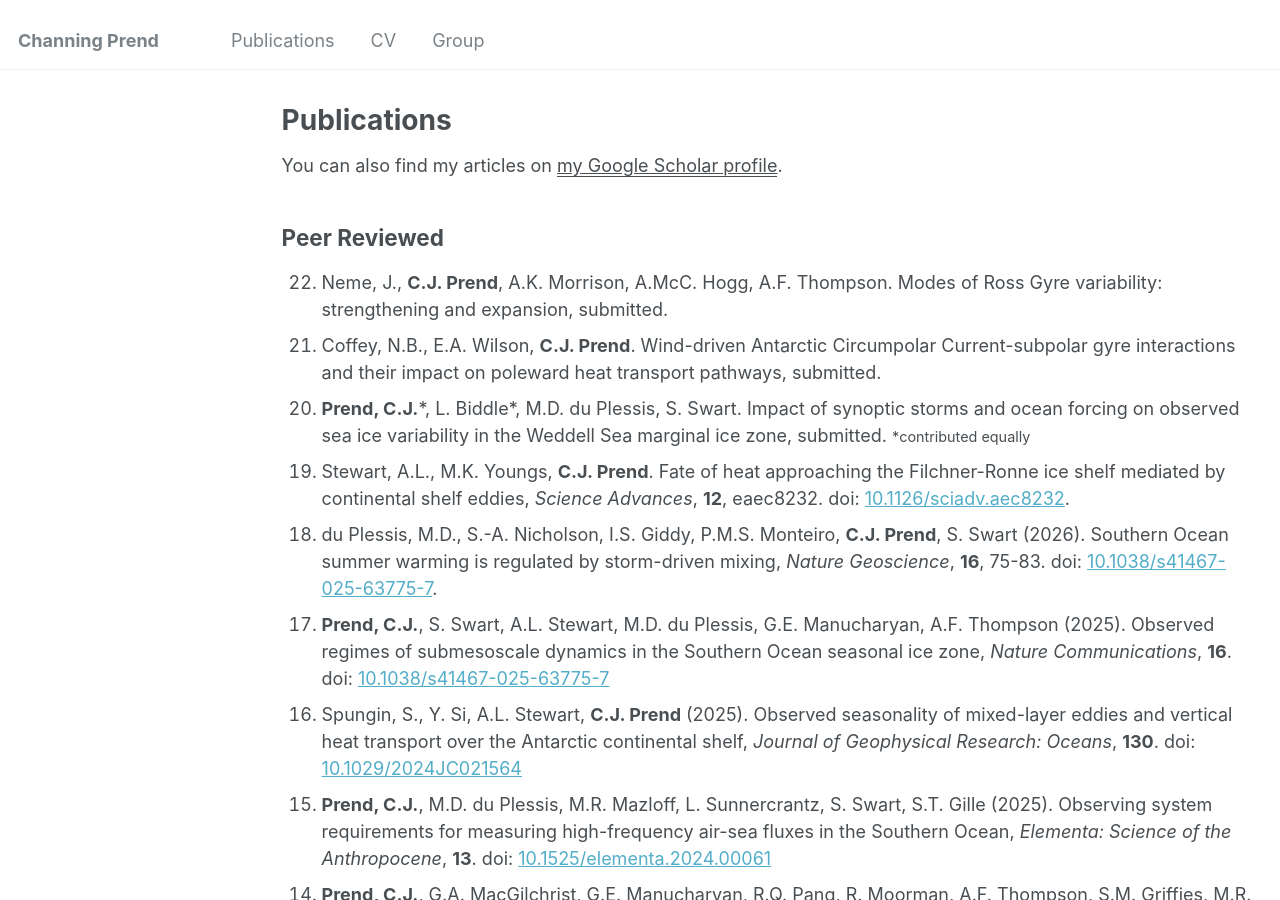
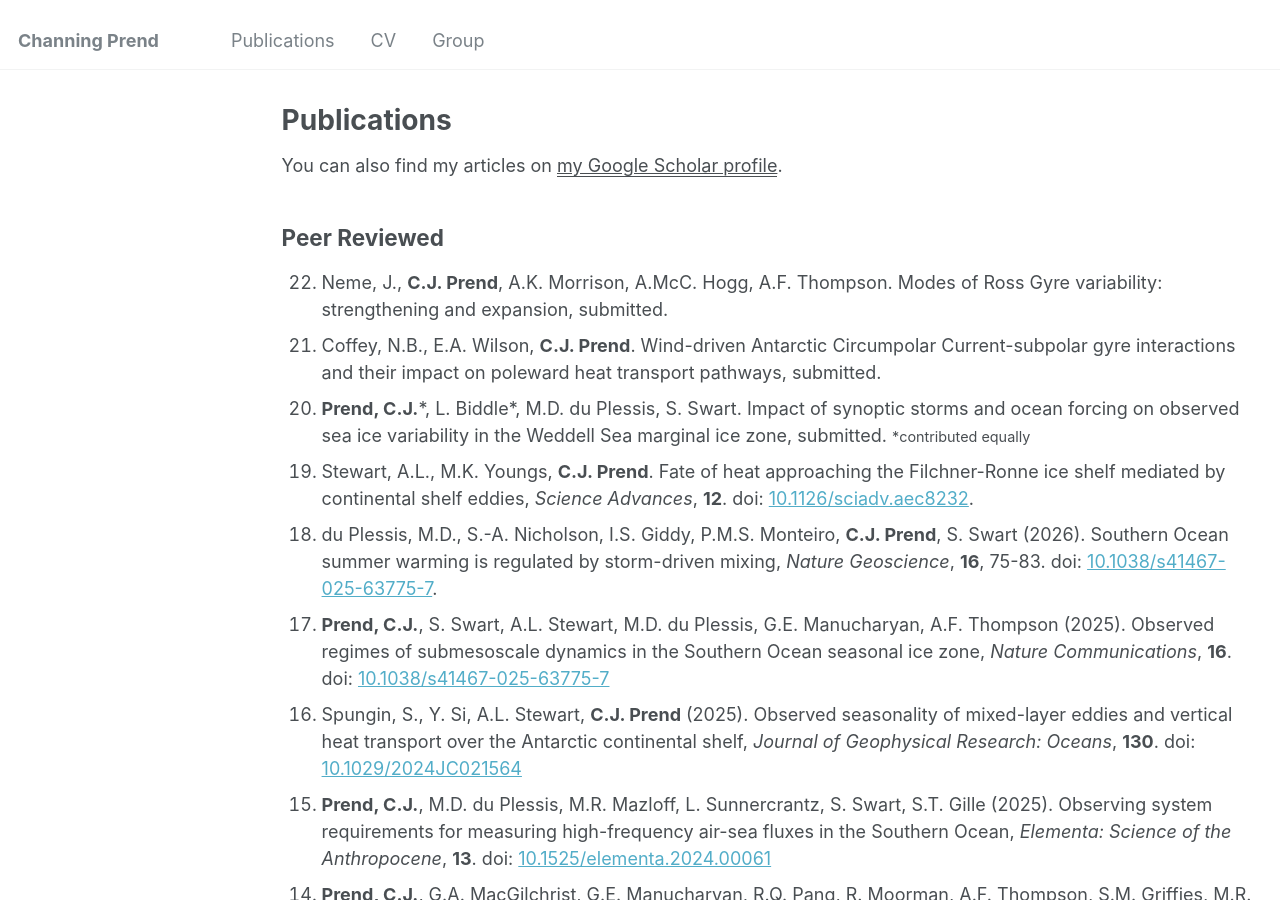
Before and after one commit to cprend/cprend.github.io, a Jekyll site: the page built from _pages/publications.md, in a window 1280 px wide and 900 px high. Built offline with Jekyll 4.4.1, drawn with Linux system fonts in a browser that asks for light colours.

Commit message:
Update publications.md

```diff
--- a/_pages/publications.md
+++ b/_pages/publications.md
@@ -12,7 +12,7 @@
   <li>Neme, J., <b>C.J. Prend</b>, A.K. Morrison, A.McC. Hogg, A.F. Thompson. Modes of Ross Gyre variability: strengthening and expansion, submitted.</li>
   <li>Coffey, N.B., E.A. Wilson, <b>C.J. Prend</b>. Wind-driven Antarctic Circumpolar Current-subpolar gyre interactions and their impact on poleward heat transport pathways, submitted.</li>
   <li><b>Prend, C.J.</b>*, L. Biddle*, M.D. du Plessis, S. Swart. Impact of synoptic storms and ocean forcing on observed sea ice variability in the Weddell Sea marginal ice zone, submitted. <span style="font-size: 0.8em;">*contributed equally</span></li>
-  <li>Stewart, A.L., M.K. Youngs, <b>C.J. Prend</b>. Fate of heat approaching the Filchner-Ronne ice shelf mediated by continental shelf eddies, <em>Science Advances</em>, <b>12</b>, eaec8232. doi: <a href="https://www.science.org/doi/10.1126/sciadv.aec8232">10.1126/sciadv.aec8232</a>.</li>
+  <li>Stewart, A.L., M.K. Youngs, <b>C.J. Prend</b>. Fate of heat approaching the Filchner-Ronne ice shelf mediated by continental shelf eddies, <em>Science Advances</em>, <b>12</b>. doi: <a href="https://www.science.org/doi/10.1126/sciadv.aec8232">10.1126/sciadv.aec8232</a>.</li>
   <li>du Plessis, M.D., S.-A. Nicholson, I.S. Giddy, P.M.S. Monteiro, <b>C.J. Prend</b>, S. Swart (2026). Southern Ocean summer warming is regulated by storm-driven mixing, <em>Nature Geoscience</em>, <b>16</b>, 75-83. doi: <a href="https://www.nature.com/articles/s41561-025-01857-3">10.1038/s41467-025-63775-7</a>.</li>
   <li><b>Prend, C.J.</b>, S. Swart, A.L. Stewart, M.D. du Plessis, G.E. Manucharyan, A.F. Thompson (2025). Observed regimes of submesoscale dynamics in the Southern Ocean seasonal ice zone, <em>Nature Communications</em>, <b>16</b>. doi: <a href="https://www.nature.com/articles/s41467-025-63775-7">10.1038/s41467-025-63775-7</a></li>
   <li>Spungin, S., Y. Si, A.L. Stewart, <b>C.J. Prend</b> (2025). Observed seasonality of mixed-layer eddies and vertical heat transport over the Antarctic continental shelf, <em>Journal of Geophysical Research: Oceans</em>, <b>130</b>. doi: <a href="https://agupubs.onlinelibrary.wiley.com/doi/10.1029/2024JC021564">10.1029/2024JC021564</a></li>
```
